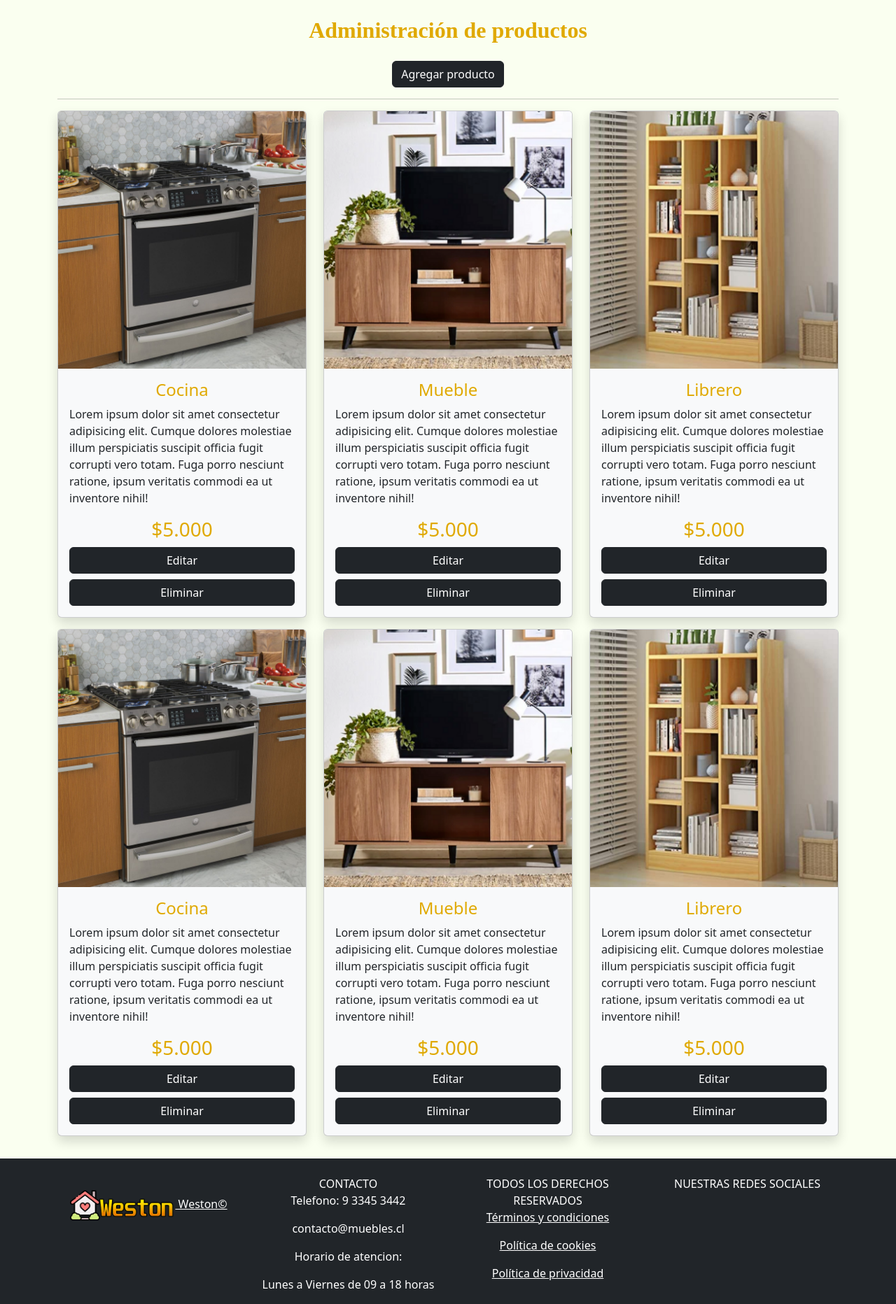
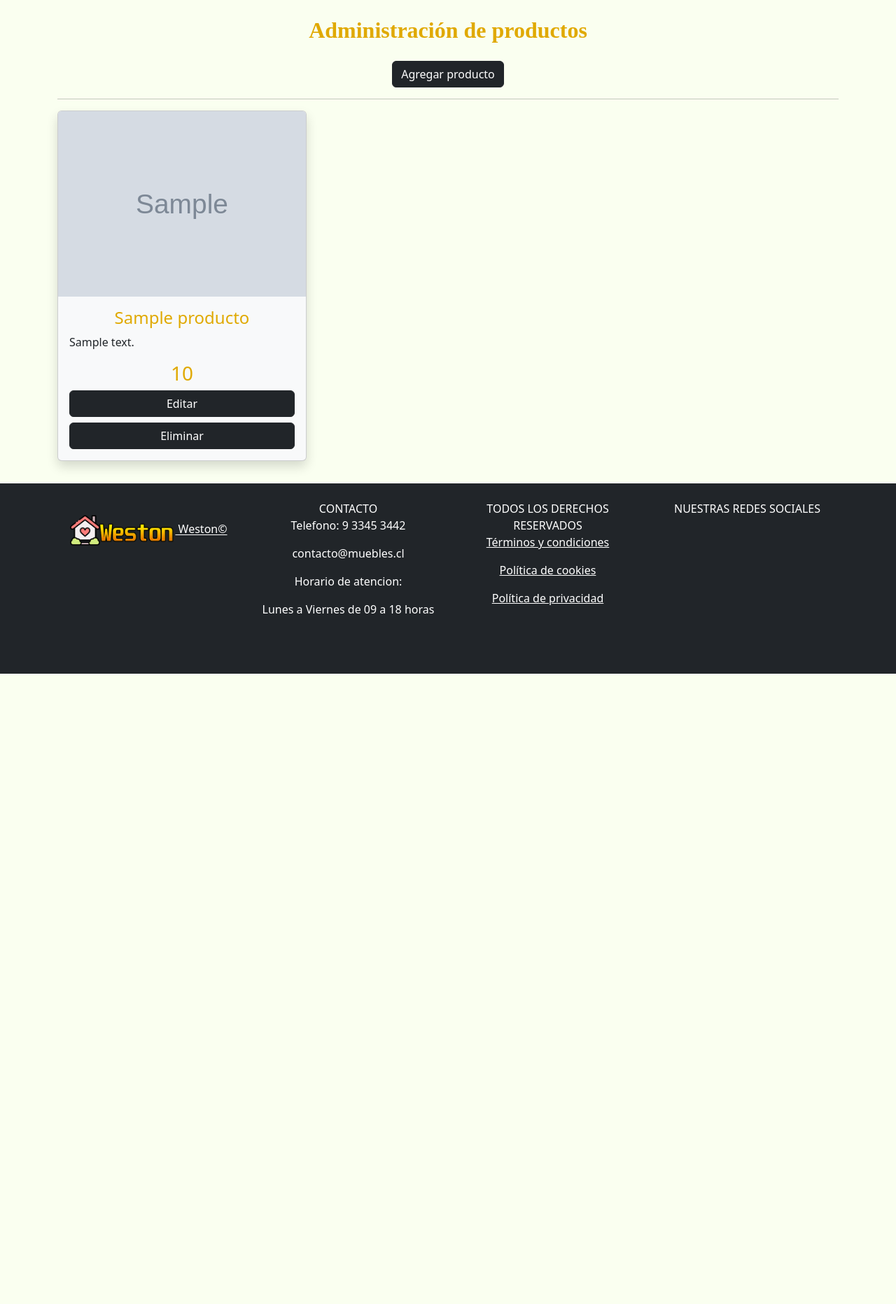
Before and after one commit to AlvaroAGDuoc/Weston, a Django app: page /menu_admin/ in a window 1280 px wide. Shown: the part 83-1947 px from the top of the page at 70% size. After the commit the page ends 1046 px from the top, so only its background shows below. Run offline with Django 4.2, Linux system fonts and the light colour scheme; tables that the repository leaves empty hold one stand-in row (values such as "Sample post"); grey boxes marked "Sample" are stand-in pictures.

Commit message:
modificar y eliminar producto

```diff
--- a/weston/app/templates/app/admin.html
+++ b/weston/app/templates/app/admin.html
@@ -20,152 +20,33 @@
 
 			<hr />
 			<div class="row mb-3">
+				{% for p in producto %}
 				<div class="col-md-4 col-sm-6 mb-3">
 					<div class="card shadow bg-light">
+						{% if p.imagen %}
 						<img
 							class="card-img-top"
-							src="../img/cocina.jpg"
-							alt="Card image"
+							src="{{p.imagen.url}}"
+							alt="{{p.nombre}}"
 							style="width: 100%"
 						/>
+						{% endif %}
 						<div class="card-body">
-							<h4 class="card-title titulo-producto text-center">Cocina</h4>
+							<h4 class="card-title titulo-producto text-center">{{p.nombre}}</h4>
 							<p class="card-text">
-								Lorem ipsum dolor sit amet consectetur adipisicing elit. Cumque
-								dolores molestiae illum perspiciatis suscipit officia fugit
-								corrupti vero totam. Fuga porro nesciunt ratione, ipsum
-								veritatis commodi ea ut inventore nihil!
+								{{p.descripcion}}
 							</p>
-							<h3 class="titulo-producto text-center">$5.000</h3>
+							<h3 class="titulo-producto text-center">{{p.precio}}</h3>
 							<div class="d-grid gap-2">
-								<a href="../vista_admin/Modificar_Producto.html" class="btn btn-dark">Editar</a>
-								<a href="#" class="btn btn-dark">Eliminar</a>
+								<a href="{% url 'modificar_producto' p.idProducto %}" class="btn btn-dark">Editar</a>
+								<a href="{% url 'eliminar_producto' p.idProducto %}" class="btn btn-dark">Eliminar</a>
 							</div>
-						</div>
-					</div>
-				</div>
-				<div class="col-md-4 col-sm-6 mb-3">
-					<div class="card shadow bg-light">
-						<img
-							class="card-img-top"
-							src="../img/mueble.png"
-							alt="Card image"
-							style="width: 100%"
-						/>
-						<div class="card-body">
-							<h4 class="card-title titulo-producto text-center">Mueble</h4>
-							<p class="card-text">
-								Lorem ipsum dolor sit amet consectetur adipisicing elit. Cumque
-								dolores molestiae illum perspiciatis suscipit officia fugit
-								corrupti vero totam. Fuga porro nesciunt ratione, ipsum
-								veritatis commodi ea ut inventore nihil!
-							</p>
-							<h3 class="titulo-producto text-center">$5.000</h3>
-							<div class="d-grid gap-2">
-								<a href="../vista_admin/Modificar_Producto.html" class="btn btn-dark">Editar</a>
-								<a href="#" class="btn btn-dark">Eliminar</a>
-							</div>
-						</div>
-					</div>
-				</div>
-				<div class="col-md-4 col-sm-6 mb-3">
-					<div class="card shadow bg-light">
-						<img
-							class="card-img-top"
-							src="../img/libreria.jpg"
-							alt="Card image"
-							style="width: 100%"
-						/>
-						<div class="card-body">
-							<h4 class="card-title titulo-producto text-center">Librero</h4>
-							<p class="card-text">
-								Lorem ipsum dolor sit amet consectetur adipisicing elit. Cumque
-								dolores molestiae illum perspiciatis suscipit officia fugit
-								corrupti vero totam. Fuga porro nesciunt ratione, ipsum
-								veritatis commodi ea ut inventore nihil!
-							</p>
-							<h3 class="titulo-producto text-center">$5.000</h3>
-							<div class="d-grid gap-2">
-								<a href="../vista_admin/Modificar_Producto.html" class="btn btn-dark">Editar</a>
-								<a href="#" class="btn btn-dark">Eliminar</a>
-							</div>
-						</div>
-					</div>
-				</div>
-
-				<div class="col-md-4 col-sm-6 mb-3">
-					<div class="card shadow bg-light">
-						<img
-							class="card-img-top"
-							src="../img/cocina.jpg"
-							alt="Card image"
-							style="width: 100%"
-						/>
-						<div class="card-body">
-							<h4 class="card-title titulo-producto text-center">Cocina</h4>
-							<p class="card-text">
-								Lorem ipsum dolor sit amet consectetur adipisicing elit. Cumque
-								dolores molestiae illum perspiciatis suscipit officia fugit
-								corrupti vero totam. Fuga porro nesciunt ratione, ipsum
-								veritatis commodi ea ut inventore nihil!
-							</p>
-							<h3 class="titulo-producto text-center">$5.000</h3>
-							<div class="d-grid gap-2">
-								<a href="../vista_admin/Modificar_Producto.html" class="btn btn-dark">Editar</a>
-								<a href="#" class="btn btn-dark">Eliminar</a>
-							</div>
-						</div>
-					</div>
-				</div>
-				<div class="col-md-4 col-sm-6 mb-3">
-					<div class="card shadow bg-light">
-						<img
-							class="card-img-top"
-							src="../img/mueble.png"
-							alt="Card image"
-							style="width: 100%"
-						/>
-						<div class="card-body">
-							<h4 class="card-title titulo-producto text-center">Mueble</h4>
-							<p class="card-text">
-								Lorem ipsum dolor sit amet consectetur adipisicing elit. Cumque
-								dolores molestiae illum perspiciatis suscipit officia fugit
-								corrupti vero totam. Fuga porro nesciunt ratione, ipsum
-								veritatis commodi ea ut inventore nihil!
-							</p>
-							<h3 class="titulo-producto text-center">$5.000</h3>
-							<div class="d-grid gap-2">
-								<a href="../vista_admin/Modificar_Producto.html" class="btn btn-dark">Editar</a>
-								<a href="#" class="btn btn-dark">Eliminar</a>
-							</div>
-						</div>
-					</div>
-				</div>
-				<div class="col-md-4 col-sm-6 mb-3">
-					<div class="card shadow bg-light">
-						<img
-							class="card-img-top"
-							src="../img/libreria.jpg"
-							alt="Card image"
-							style="width: 100%"
-						/>
-						<div class="card-body">
-							<h4 class="card-title titulo-producto text-center">Librero</h4>
-							<p class="card-text">
-								Lorem ipsum dolor sit amet consectetur adipisicing elit. Cumque
-								dolores molestiae illum perspiciatis suscipit officia fugit
-								corrupti vero totam. Fuga porro nesciunt ratione, ipsum
-								veritatis commodi ea ut inventore nihil!
-							</p>
-							<h3 class="titulo-producto text-center">$5.000</h3>
-							<div class="d-grid gap-2">
-								<a href="../vista_admin/Modificar_Producto.html" class="btn btn-dark">Editar</a>
-								<a href="#" class="btn btn-dark">Eliminar</a>
-							</div>
-						</div>
 					</div>
 				</div>
 			</div>
+			{% endfor %}
 		</div>
+	</div>
+
 
 {% endblock %}
--- a/weston/app/urls.py
+++ b/weston/app/urls.py
@@ -1,6 +1,6 @@
 from django.urls import path
 
-from .views import inicio, login , logout,  registro, producto_cocina, producto_libreros, producto_muebles, contacto, contrasena_olvidada, carrito, muestra_producto, perfil, form_agregar, editar_usuario, cambiar_contrasena, menu_admin, registrar_p, lista_usuarios, modificar_producto, registro_ventas, enviar_registro
+from .views import inicio, login ,  registro, modificar_p, producto_cocina, producto_libreros, producto_muebles, contacto, eliminar_producto, carrito, muestra_producto, perfil, form_agregar, editar_usuario, cambiar_contrasena, menu_admin, registrar_p, lista_usuarios, modificar_producto, registro_ventas, enviar_registro
 
 urlpatterns = [
     path('', inicio, name="inicio"),
@@ -21,5 +21,7 @@ urlpatterns = [
     path('registrar_p/', registrar_p, name="registrar_p"),
     path('lista_usuarios/', lista_usuarios, name="lista_usuarios"),
     path('modificar_producto/<int:id>', modificar_producto, name="modificar_producto"),
+    path('modificar_p/', modificar_p, name="modificar_p"),
+    path('eliminar_producto/<int:id>', eliminar_producto, name="eliminar_producto"),
     path('ventas/', registro_ventas, name="registro_ventas"),
 ]
--- a/weston/app/views.py
+++ b/weston/app/views.py
@@ -1,6 +1,7 @@
 from django.shortcuts import render, redirect
-from django.contrib.auth import login, logout, authenticate
 from .models import Categoria, Producto, Region, Comuna, Cliente
+from django.contrib import messages
+
 # Create your views here.
 
 def inicio(request):
@@ -58,7 +59,9 @@ def cambiar_contrasena(request):
     return render(request, 'app/cambiar_contrasena.html')
 
 def menu_admin(request):
-    return render(request, 'app/admin.html')
+    productos = Producto.objects.all()
+    contexto = {"producto": productos}
+    return render(request, 'app/admin.html',contexto)
 
 def form_agregar(request):
     categorias = Categoria.objects.all()
@@ -82,7 +85,7 @@ def registrar_p(request):
 def lista_usuarios(request):
     return render(request, 'app/lista_usuarios.html')
 
-def modificar_producto(request, idProducto):
+def modificar_producto(request, id):
     producto1 = Producto.objects.get(idProducto = id) # obtengo los datos del producto
     cat1 = Categoria.objects.all() # obtener todas las categorias para llenar combobox
 
@@ -95,7 +98,7 @@ def modificar_producto(request, idProducto):
     return render(request, 'app/modificar_producto.html',contexto)
 
 def modificar_p(request):
-    idProducto = request.POST['idProducto']
+    idP = request.POST['idP']
     nombre = request.POST['nombre']
     precio = request.POST['precio']
     imagen = request.FILES['foto']
@@ -103,18 +106,31 @@ def modificar_p(request):
     stock = request.POST['stock']
     descripcion = request.POST['descripcion']
 
-    producto = Producto.objects.get(idProducto = idProducto) #el registro original
+    cat2 = Categoria.objects.get(idCategoria = categoria)
+
+    producto = Producto.objects.get(idProducto = idP) #el registro original
     #comienzo a reemplazar los valores en ese registro original
-    mascota.nombreMascota = nombre_m
-    mascota.edadMascota = edad_m
+    producto.nombre = nombre
+    producto.precio = precio
+    producto.imagen = imagen
+    producto.categoria = cat2
+    producto.stock = stock
+    producto.descripcion = descripcion
 
-    raza_m2 = Raza.objects.get(codigo = raza_m)
+    categoria_p2 = Categoria.objects.get(idCategoria = categoria)
 
-    mascota.raza = raza_m2
-    mascota.save() #update
+    producto.categoria = categoria_p2
+    producto.save()
 
-    messages.success(request, 'Mascota Modificada')
-    return redirect('listado')
+    messages.success(request, 'Producto Modificado')
+    return redirect('menu_admin')
+
+def eliminar_producto(request, id):
+    producto1 = Producto.objects.get(idProducto = id)
+    producto1.delete()
+    messages.success(request, 'Producto eliminado')
+
+    return redirect('menu_admin')
 
 def registro_ventas(request):
     return render(request, 'app/registro_ventas.html')
--- a/weston/weston/settings.py
+++ b/weston/weston/settings.py
@@ -77,7 +77,7 @@ WSGI_APPLICATION = 'weston.wsgi.application'
 DATABASES = {
     'default': {
         'ENGINE': 'django.db.backends.oracle',
-        'NAME': '127.0.0.1:1521/xe',
+        'NAME': '127.0.0.1:1521/orcl',
         'USER': 'westonadm',
         'PASSWORD': 'admin123',
         'TEST': {
```
Also changed, not shown: weston/app/templates/app/modificar_producto.html (+31 -14 lines), weston/media/productos/00480701_13102922.jpg (added).
